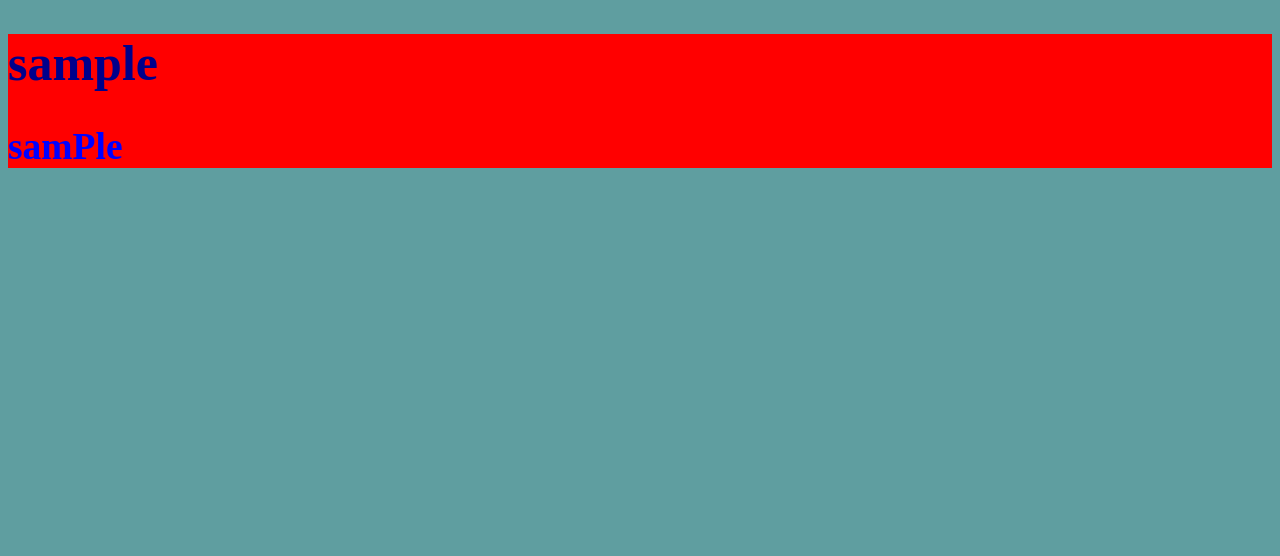
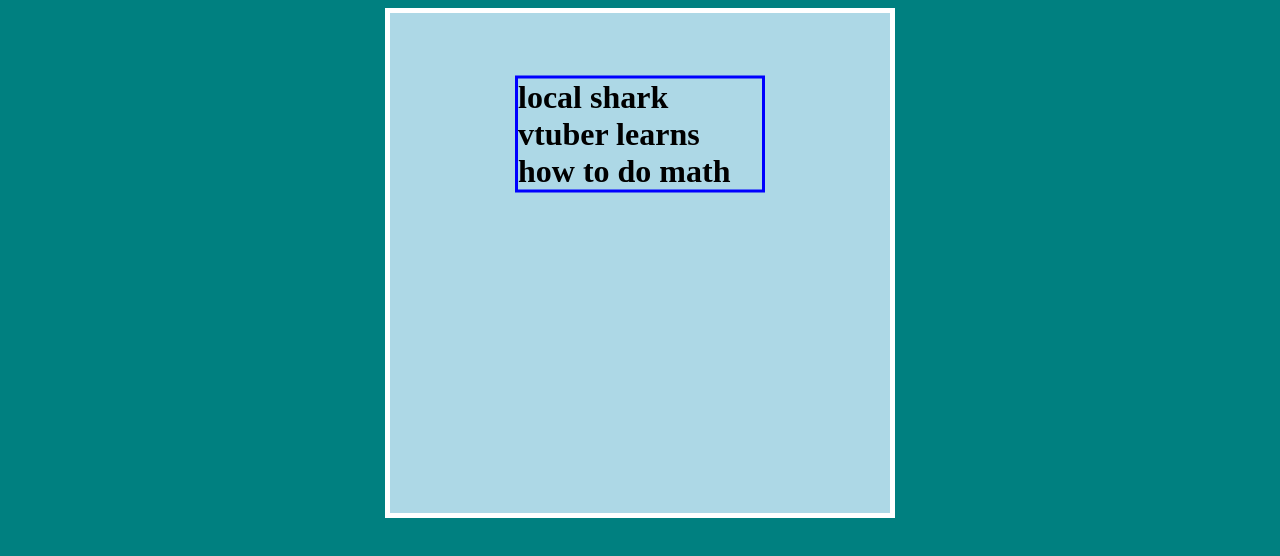
Before and after one commit to staten-island-tech/css-blogpost-project-MarcusY06, a plain HTML site: page CSS projects/index.html in a window 1280 px wide. Drawn offline with Linux system fonts and the light colour scheme.

Commit message:
update
new stuff

```diff
--- a/CSS projects/index.html
+++ b/CSS projects/index.html
@@ -1,15 +1,16 @@
 <!DOCTYPE html>
+<html>
+
 <head>
- <meta charset="UTF-8">
- <meta http-equiv="X-UA-Compatible" content="IE=edge">
- <meta name="viewport" content="width=device-width, initial-scale=1.0">
- <link rel="stylesheet" href="style.css">
- <title>Document</title>
+    <meta charset="utf-8">
+    <meta http-equiv="viewport" content="width-device-width, initial-scale=1">
+    <link rel="stylesheet" href="style.css">
 </head>
+
 <body>
- <div class="background">
- <h1 class= "abc">sample</h1>
- <h2 class="a">samPle</h2>
- </div>
+    <div class="blogpost">
+        <h1 class="gura">local shark vtuber learns how to do math</h1>
+    </div>
 </body>
+
 </html>
--- a/CSS projects/style.css
+++ b/CSS projects/style.css
@@ -1,16 +1,19 @@
-.background {
-  background-color: red;
+body {
+  background-color: teal;
 }
-body {
-  background: cadetblue;
-  font-size: 25px;
+.blogpost {
+  background-color: lightblue;
+  border: 5px solid white;
+  height: 500px;
+  width: 500px;
+  position: relative;
+  margin-top: 200px;
+  margin: 3px auto;
 }
-h1 {
-  color: darkblue;
+.gura {
+  border: 3px solid blue;
+  position: absolute;
+  top: 20%;
+  left: 50%;
+  transform: translate(-50%, -50%);
 }
-h2 {
-  color: blue;
-}
-.head {
-  margin-top: 50px;
-}
```
